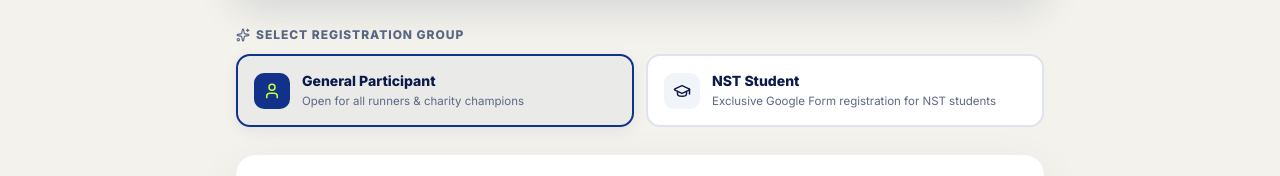
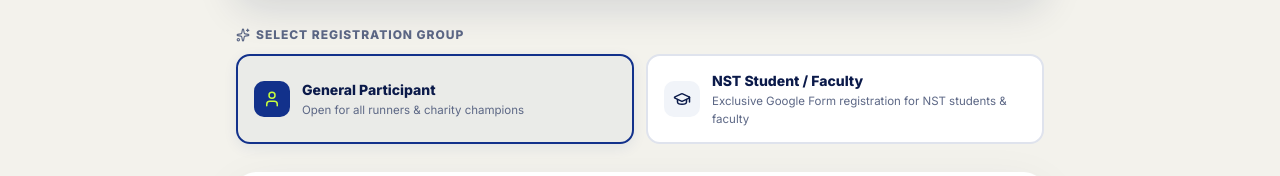
Before and after one commit to tushaar-05/Miles4Smiles, a Next.js app: page /register in a window 1280 px wide. Shown: the part 388-564 px from the top of the page. Built offline with nearby package versions, Linux system fonts and the light colour scheme.

Commit message:
added faculty

```diff
--- a/src/app/register/page.tsx
+++ b/src/app/register/page.tsx
@@ -1265,8 +1265,8 @@ export default function RegisterPage() {
                     <GraduationCap size={18} />
                   </div>
                   <div className="group-info">
-                    <h4>NST Student</h4>
-                    <p>Exclusive Google Form registration for NST students</p>
+                    <h4>NST Student / Faculty</h4>
+                    <p>Exclusive Google Form registration for NST students & faculty</p>
                   </div>
                 </div>
               </div>
```
